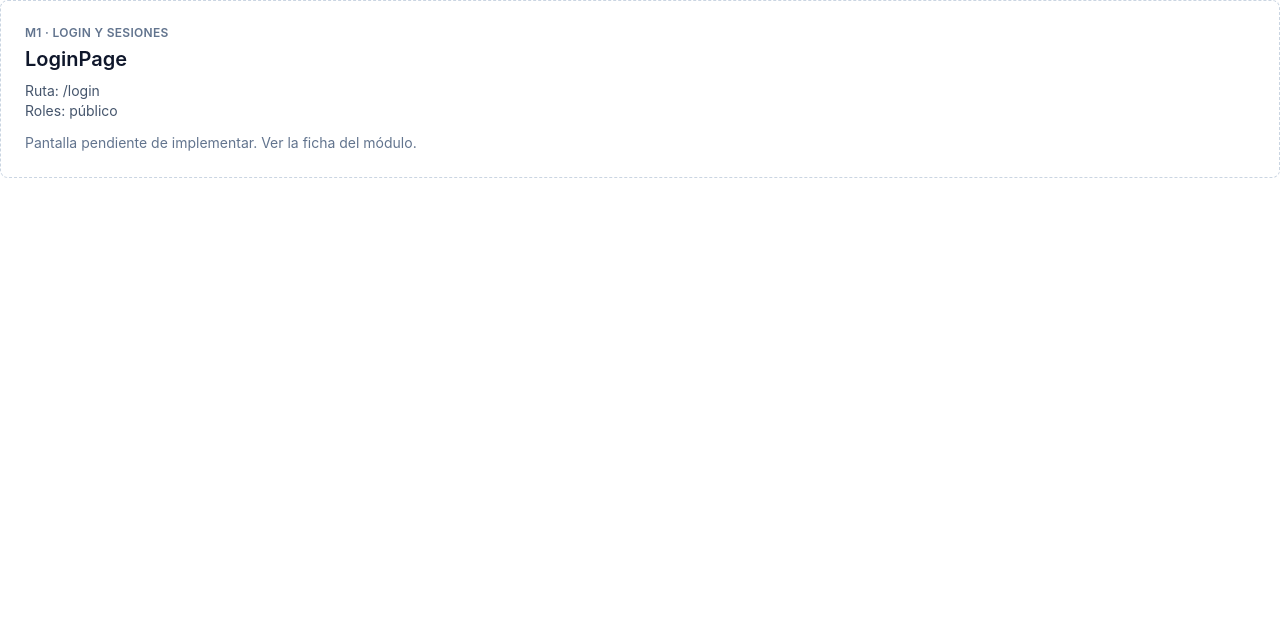
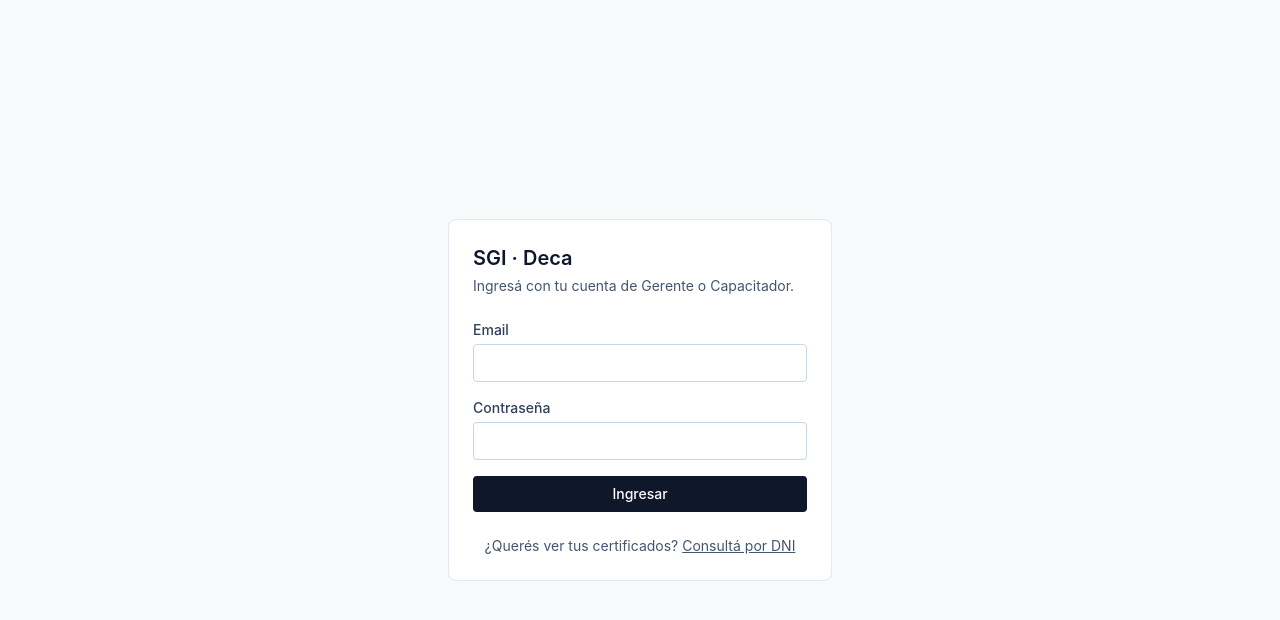
Before and after one commit to scdevok-sudo/NexoDeca, a React (Vite) app: page /login in a window 1280 px wide. Shown: the top 620 px of the page. Built offline with nearby package versions, Linux system fonts and the light colour scheme; no server answers.

Commit message:
feat: M1, login, sesion, guard por rol.

```diff
--- a/src/auth/AuthProvider.tsx
+++ b/src/auth/AuthProvider.tsx
@@ -2,13 +2,16 @@
  * auth/AuthProvider.tsx — Contexto de sesión (usuario + rol).
  * Módulo: M1 · Login y sesiones (spec §1)
  *
- * Qué tiene que hacer:
- *  - Cargar la sesión de Supabase Auth y el perfil (rol) del usuario.
- *  - Suscribirse a onAuthStateChange.
- *  - Exponer signIn / signOut.
+ * - Escucha onAuthStateChange (dispara INITIAL_SESSION al suscribirse, así que no hace falta getSession aparte).
+ * - Carga el perfil (rol) de la tabla profiles. Usuario de Auth sin perfil → se cierra la sesión.
+ * PERMISOS: el rol de acá solo decide qué UI mostrar; la seguridad real es RLS / Edge Functions.
  */
 
-import { createContext, useMemo, type ReactNode } from 'react';
+import { createContext, useCallback, useEffect, useMemo, useRef, useState, type ReactNode } from 'react';
+import type { Session } from '@supabase/supabase-js';
+import { supabase } from '../lib/supabase';
+import { queryClient } from '../lib/queryClient';
+import { fetchProfile, login, logout } from '../modules/login/api';
 import type { Role } from '../types/common';
 
 export interface AuthUser {
@@ -28,6 +31,7 @@ export interface AuthContextValue {
 export const AuthContext = createContext<AuthContextValue | null>(null);
 
 // STUB: en DEV, VITE_DEV_BYPASS_ROLE=gerente|capacitador simula una sesión para poder navegar las pantallas.
+// En `vite build` import.meta.env.DEV es false y este código queda muerto. Las llamadas a datos igual las corta RLS.
 function devBypassUser(): AuthUser | null {
   const rol = import.meta.env.VITE_DEV_BYPASS_ROLE;
   if (import.meta.env.DEV && (rol === 'gerente' || rol === 'capacitador')) {
@@ -37,21 +41,62 @@ function devBypassUser(): AuthUser | null {
 }
 
 export function AuthProvider({ children }: { children: ReactNode }) {
-  // TODO(M1): reemplazar por la sesión real (supabase.auth.getSession + onAuthStateChange + lectura de profiles).
-  // REGLA DE NEGOCIO: las contraseñas las gestiona Supabase Auth, nunca hash a mano.
-  // PERMISOS: el rol que se usa para mostrar/ocultar UI sale del perfil, pero la seguridad real es RLS / Edge Functions.
+  const [user, setUser] = useState<AuthUser | null>(devBypassUser);
+  const [loading, setLoading] = useState(() => devBypassUser() === null);
+  const isBypass = devBypassUser() !== null;
+  // Evita que una carga de perfil vieja pise a una más nueva (logins/logouts rápidos).
+  const loadSeq = useRef(0);
+
+  const loadFromSession = useCallback(async (session: Session | null) => {
+    const seq = ++loadSeq.current;
+    if (!session) {
+      setUser(null);
+      setLoading(false);
+      return;
+    }
+    try {
+      const profile = await fetchProfile(session.user.id, session.user.email ?? '');
+      if (seq !== loadSeq.current) return;
+      if (!profile) {
+        await supabase.auth.signOut();
+        setUser(null);
+      } else {
+        setUser(profile);
+      }
+    } catch {
+      if (seq === loadSeq.current) setUser(null);
+    } finally {
+      if (seq === loadSeq.current) setLoading(false);
+    }
+  }, []);
+
+  useEffect(() => {
+    if (isBypass) return;
+    const { data } = supabase.auth.onAuthStateChange((event, session) => {
+      // TOKEN_REFRESHED no cambia el usuario: no recargamos el perfil.
+      if (event === 'TOKEN_REFRESHED') return;
+      if (event === 'SIGNED_OUT') queryClient.clear();
+      // setTimeout: Supabase recomienda no llamar a otros métodos de supabase dentro del callback (deadlock).
+      setTimeout(() => void loadFromSession(session), 0);
+    });
+    return () => data.subscription.unsubscribe();
+  }, [isBypass, loadFromSession]);
+
+  const signIn = useCallback(async (email: string, password: string) => {
+    const profile = await login({ email, password });
+    loadSeq.current++;
+    setUser(profile);
+  }, []);
+
+  const signOut = useCallback(async () => {
+    loadSeq.current++;
+    setUser(null);
+    await logout();
+  }, []);
+
   const value = useMemo<AuthContextValue>(
-    () => ({
-      user: devBypassUser(),
-      loading: false,
-      signIn: async () => {
-        throw new Error('Not implemented: signIn');
-      },
-      signOut: async () => {
-        throw new Error('Not implemented: signOut');
-      },
-    }),
-    [],
+    () => ({ user, loading, signIn, signOut }),
+    [user, loading, signIn, signOut],
   );
 
   return <AuthContext.Provider value={value}>{children}</AuthContext.Provider>;
--- a/src/auth/RequireRole.tsx
+++ b/src/auth/RequireRole.tsx
@@ -10,7 +10,7 @@
  */
 
 import type { ReactNode } from 'react';
-import { Navigate } from 'react-router-dom';
+import { Link, Navigate, useLocation } from 'react-router-dom';
 import type { Role } from '../types/common';
 import { useAuth } from './useAuth';
 import { EmptyState } from '../components/ui/EmptyState';
@@ -22,12 +22,22 @@ interface Props {
 
 export function RequireRole({ roles, children }: Props) {
   const { user, loading } = useAuth();
+  const location = useLocation();
 
   if (loading) return <EmptyState title="Cargando sesión…" />;
-  // TODO(M1): recordar la ruta de origen para volver después del login.
-  if (!user) return <Navigate to="/login" replace />;
-  // TODO(M1): pantalla 403 propia.
-  if (!roles.includes(user.rol)) return <EmptyState title="No tenés permiso para ver esta pantalla" />;
+  if (!user) {
+    return <Navigate to="/login" replace state={{ from: location.pathname + location.search }} />;
+  }
+  if (!roles.includes(user.rol)) {
+    return (
+      <div className="p-8 text-center">
+        <EmptyState title="No tenés permiso para ver esta pantalla" />
+        <Link to="/" className="text-sm text-slate-700 underline">
+          Volver al inicio
+        </Link>
+      </div>
+    );
+  }
 
   return <>{children}</>;
 }
--- a/src/components/layout/Topbar.tsx
+++ b/src/components/layout/Topbar.tsx
@@ -3,18 +3,25 @@
  * Módulo: Setup / M1 (cierre de sesión).
  */
 
+import { useState } from 'react';
 import { useAuth } from '../../auth/useAuth';
 import { Button } from '../ui/Button';
 
 export function Topbar() {
   const { user, signOut } = useAuth();
+  const [busy, setBusy] = useState(false);
+    const handleSignOut = () => {
+    setBusy(true);
+    void signOut()
+      .catch(() => undefined)
+      .finally(() => setBusy(false));
+  };
   return (
     <header className="flex items-center justify-between border-b border-slate-200 bg-white px-4 py-2 text-sm">
       <span>
         {user?.nombre} <span className="text-slate-500">({user?.rol})</span>
       </span>
-      {/* TODO(M1): manejar el error de signOut y redirigir a /login. */}
-      <Button variant="secondary" onClick={() => void signOut().catch(() => undefined)}>
+      <Button variant="secondary" onClick={handleSignOut} disabled={busy}>
         Salir
       </Button>
     </header>
--- a/src/modules/login/components/LoginForm.tsx
+++ b/src/modules/login/components/LoginForm.tsx
@@ -1,14 +1,65 @@
 /**
  * components/LoginForm.tsx — Formulario email + contraseña.
- * Módulo: M1 · Login y sesiones (spec §1)
- *
- * Qué tiene que hacer:
- *  - react-hook-form + loginSchema; mostrar errores 400/401.
  */
+import { useState } from 'react';
+import { useForm } from 'react-hook-form';
+import { useAuth } from '../../../auth/useAuth';
+import { errorMessage } from '../../../lib/apiError';
+import { parseForm } from '../../../lib/forms';
+import { Button } from '../../../components/ui/Button';
+import { Input } from '../../../components/ui/Input';
+import { loginSchema, type LoginFormValues } from '../schemas';
 
-import { Placeholder } from '../../../components/ui/Placeholder';
+interface Props {
+  onSuccess: () => void;
+}
 
-// TODO(M1): react-hook-form + loginSchema; mostrar errores 400/401.
-export function LoginForm() {
-  return <Placeholder inline code="M1" module="Login y sesiones" title="LoginForm" />;
+export function LoginForm({ onSuccess }: Props) {
+  const { signIn } = useAuth();
+  const [serverError, setServerError] = useState<string | null>(null);
+  const {
+    register,
+    handleSubmit,
+    setError,
+    formState: { errors, isSubmitting },
+  } = useForm<LoginFormValues>({ defaultValues: { email: '', password: '' } });
+
+  const onSubmit = handleSubmit(async (values) => {
+    setServerError(null);
+    const data = parseForm(loginSchema, values, setError);
+    if (!data) return;
+    try {
+      await signIn(data.email, data.password);
+      onSuccess();
+    } catch (err) {
+      setServerError(errorMessage(err));
+    }
+  });
+
+  return (
+    <form onSubmit={onSubmit} className="space-y-4" noValidate>
+      <Input
+        label="Email"
+        type="email"
+        autoComplete="username"
+        error={errors.email?.message}
+        {...register('email')}
+      />
+      <Input
+        label="Contraseña"
+        type="password"
+        autoComplete="current-password"
+        error={errors.password?.message}
+        {...register('password')}
+      />
+      {serverError && (
+        <p role="alert" className="text-sm text-red-600">
+          {serverError}
+        </p>
+      )}
+      <Button type="submit" className="w-full" disabled={isSubmitting}>
+        {isSubmitting ? 'Ingresando…' : 'Ingresar'}
+      </Button>
+    </form>
+  );
 }
--- a/src/modules/login/pages/LoginPage.tsx
+++ b/src/modules/login/pages/LoginPage.tsx
@@ -2,23 +2,38 @@
  * pages/LoginPage.tsx — Pantalla de login (fuera del AppShell).
  * Módulo: M1 · Login y sesiones (spec §1)
  *
- * Qué tiene que hacer:
- *  - Si ya hay sesión, redirigir a la home.
- *  - Ruta: /login · roles: público
+ * - Si ya hay sesión, redirige a la ruta de origen (solo rutas internas) o a la home.
+ * - Ruta: /login · roles: público
  */
 
-import { Placeholder } from '../../../components/ui/Placeholder';
+import { Link, Navigate, useLocation, useNavigate } from 'react-router-dom';
+import { useAuth } from '../../../auth/useAuth';
+import { safeInternalPath } from '../../../lib/forms';
+import { EmptyState } from '../../../components/ui/EmptyState';
+import { LoginForm } from '../components/LoginForm';
 
-// PERMISOS: público (el guard está en routes/index.tsx; la verificación real es de RLS / Edge Functions).
-// TODO(M1): Si ya hay sesión, redirigir a la home.
 export function LoginPage() {
+  const { user, loading } = useAuth();
+  const location = useLocation();
+  const navigate = useNavigate();
+  const from = safeInternalPath((location.state as { from?: unknown } | null)?.from);
+
+  if (loading) return <EmptyState title="Cargando sesión…" />;
+  if (user) return <Navigate to={from} replace />;
+
   return (
-    <Placeholder
-      code="M1"
-      module="Login y sesiones"
-      title="LoginPage"
-      route="/login"
-      roles="público"
-    />
+    <main className="flex min-h-screen items-center justify-center bg-slate-50 p-4">
+      <section className="w-full max-w-sm rounded-lg border border-slate-200 bg-white p-6">
+        <h1 className="text-xl font-semibold text-slate-900">SGI · Deca</h1>
+        <p className="mb-6 mt-1 text-sm text-slate-600">Ingresá con tu cuenta de Gerente o Capacitador.</p>
+        <LoginForm onSuccess={() => navigate(from, { replace: true })} />
+        <p className="mt-6 text-center text-sm text-slate-600">
+          ¿Querés ver tus certificados?{' '}
+          <Link to="/consulta" className="underline">
+            Consultá por DNI
+          </Link>
+        </p>
+      </section>
+    </main>
   );
 }
--- a/src/routes/index.tsx
+++ b/src/routes/index.tsx
@@ -2,7 +2,7 @@
  * routes/index.tsx — Definición central de rutas y guards por rol.
  * Módulo: Setup / M1 (guards) — cada ruta apunta a la página de su módulo.
  *
- * TODO(M1): revisar los guards cuando esté lista la autenticación real.
+ * Guards revisados con la autenticación real (M1): /trainers solo gerente, /trainings/new solo capacitador.
  * PERMISOS: el guard solo mejora la UX; la seguridad real está en RLS / Edge Functions.
  */
 
```
